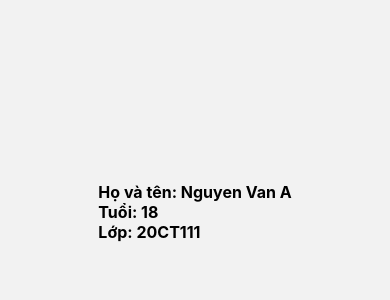
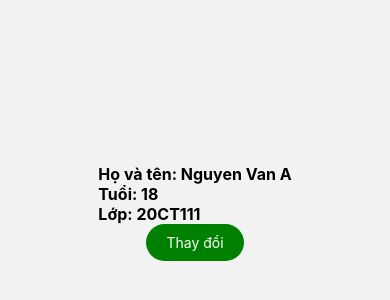
Before and after one commit to buihuuthong/Learn-React-Native, a React Native app: screen /ExampleComponent in a window 390 px wide. Shown: the part 210-510 px from the top of the page. Built offline with nearby package versions, Linux system fonts and the light colour scheme.

Commit message:
bai 4 example

```diff
--- a/src/navigations/AppNavigation.js
+++ b/src/navigations/AppNavigation.js
@@ -3,8 +3,9 @@ import { NavigationContainer } from '@react-navigation/native';
 import { createNativeStackNavigator } from '@react-navigation/native-stack';
 import ComponentsOverview from '../screens/Lesson3/ComponentsOverview';
 import AdvancedComponents from '../screens/Lesson3/AdvancedComponents';
-import ParentComponent from '../screens/lesson4/Props'
+// import ParentComponent from '../screens/lesson4/Props'
 import State from '../screens/lesson4/State';
+import ExampleComponent from '../screens/lesson4/Example';
 
 const Stack = createNativeStackNavigator();
 
@@ -25,8 +26,9 @@ const AppNavigation = () => {
         {/* <Stack.Screen name="AdvancedComponents" component={AdvancedComponents} /> */}
 
         {/* Bài 4 */}
-        <Stack.Screen name="ParentComponent" component={ParentComponent} />
+        {/* <Stack.Screen name="ParentComponent" component={ParentComponent} /> */}
         {/* <Stack.Screen name="State" component={State} /> */}
+        <Stack.Screen name="ExampleComponent" component={ExampleComponent} />
 
         </Stack.Group>
       </Stack.Navigator>
--- /dev/null
+++ b/src/screens/lesson4/Example.js
@@ -0,0 +1,58 @@
+import React, { useState } from 'react';
+import {View, Text, TouchableOpacity, StyleSheet} from 'react-native';
+
+
+// props
+const ChildComponent = ({name, age, className}) => {
+  return (
+    <View>
+      <Text style={styles.text}>Họ và tên: {name}</Text>
+      <Text style={styles.text}>Tuổi: {age}</Text>
+      <Text style={styles.text}>Lớp: {className}</Text>
+    </View>
+  );
+};
+
+const ExampleComponent = () => {
+    // state
+  const [random, setRandom] = useState(false);
+
+  const ramdomPress = () => {
+    setRandom(!random);
+  };
+
+  return (
+    <View style={styles.container}>
+        {/* render có điều kiện (nếu random = true / toán tử 3 ngôi) */}
+      {random ? (
+        <ChildComponent name="Nguyen Van B" age={20} className="20CT112" />
+      ) : (
+        <ChildComponent name="Nguyen Van A" age={18} className="20CT111" />
+      )}
+      <TouchableOpacity style={styles.btn} onPress={() => ramdomPress()}>
+        <Text style={{color: '#fff'}}>Thay đổi</Text>
+      </TouchableOpacity>
+    </View>
+  );
+};
+
+export default ExampleComponent;
+
+const styles = StyleSheet.create({
+  container: {
+    flex: 1,
+    justifyContent: 'center',
+    alignItems: 'center',
+  },
+  text: {
+    fontSize: 16,
+    fontWeight: 'bold',
+    color: '#000',
+  },
+  btn: {
+    backgroundColor: 'green',
+    padding: 10,
+    paddingHorizontal: 20,
+    borderRadius: 20,
+  },
+});
```
